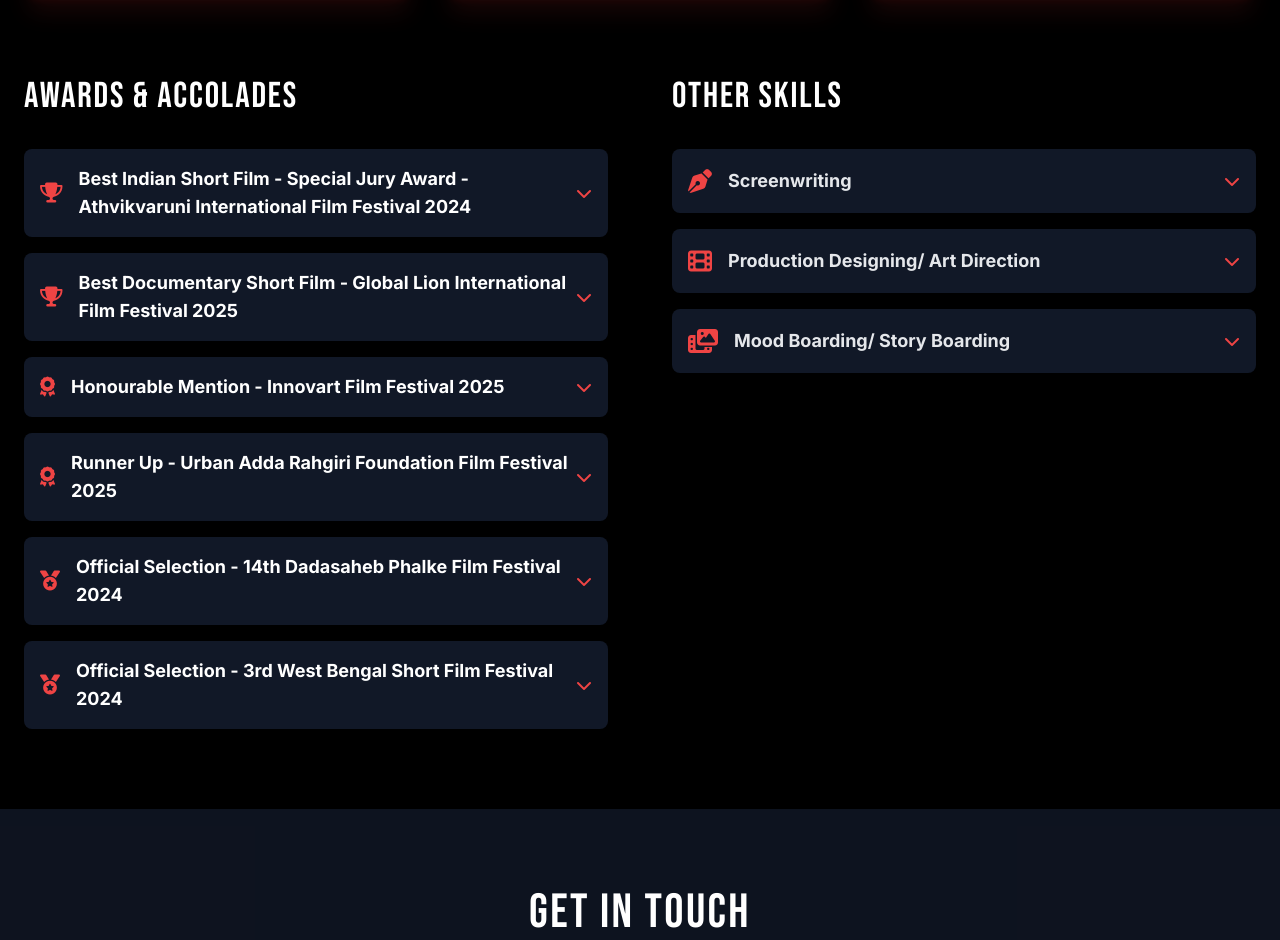
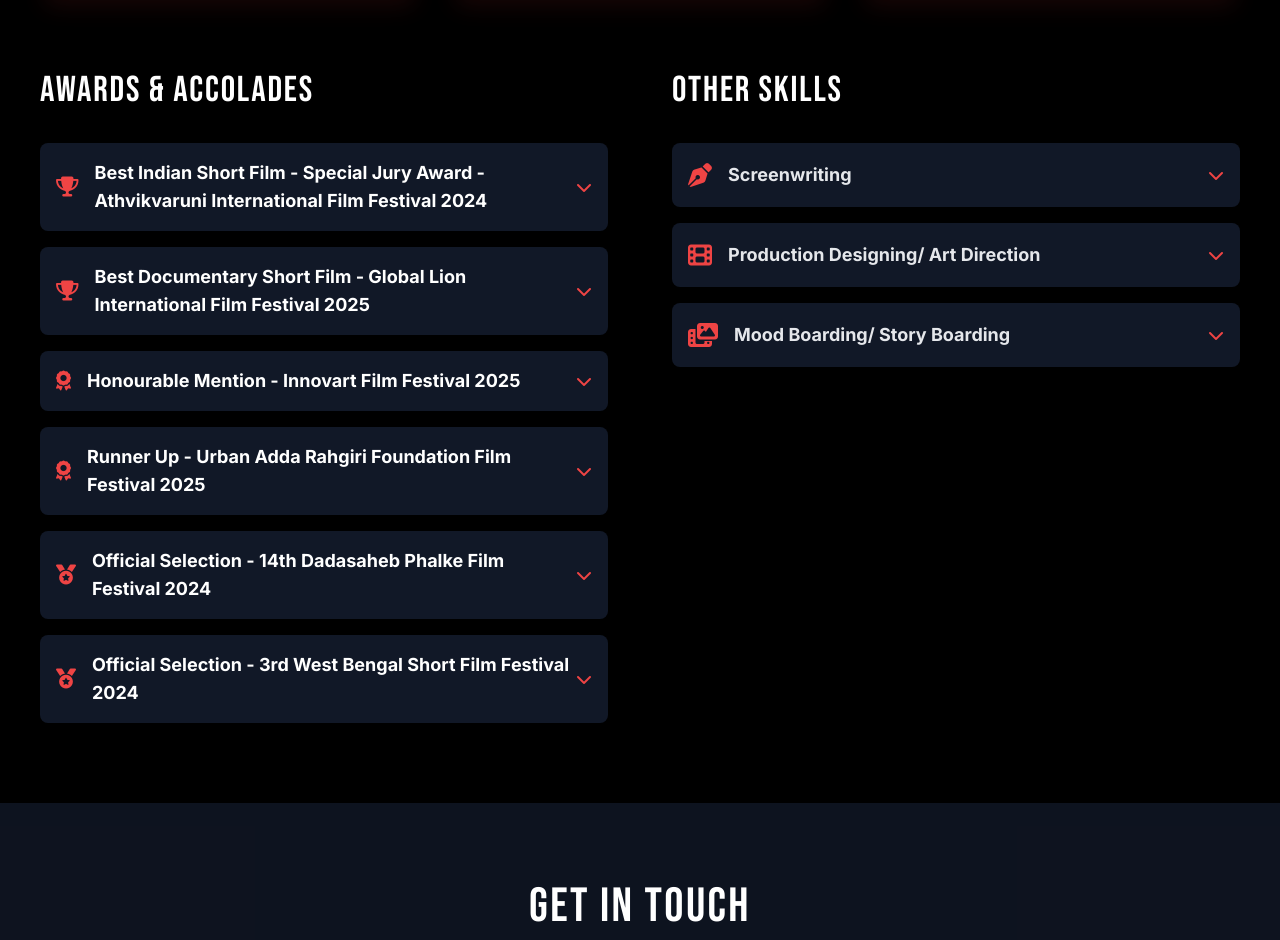
Before and after one commit to ArpitAryaFilmsLtd/AAFL, a plain HTML site: page index.html in a window 1280 px wide. Shown: the part 2731-3671 px from the top of the page. Drawn offline with nearby package versions, Linux system fonts and the light colour scheme; grey boxes are pictures that could not be loaded.

Commit message:
Update index.html

```diff
--- a/index.html
+++ b/index.html
@@ -3,7 +3,7 @@
 <head>
     <meta charset="UTF-8">
     <meta name="viewport" content="width=device-width, initial-scale=1.0">
-    <title>Aspiring Director - Portfolio</title>
+    <title>AAFL</title>
     <script src="https://cdn.tailwindcss.com"></script>
     <link href="https://fonts.googleapis.com/css2?family=Bebas+Neue&family=Inter:wght@400;500;700&display=swap" rel="stylesheet">
     <link rel="stylesheet" href="https://cdnjs.cloudflare.com/ajax/libs/font-awesome/6.4.0/css/all.min.css">
@@ -81,6 +81,15 @@
         .accordion-icon.rotate-180 {
             transform: rotate(180deg);
         }
+        /* Force line breaks on small screens for long titles */
+        .line-break-on-mobile {
+            display: block;
+        }
+        @media (min-width: 640px) {
+            .line-break-on-mobile {
+                display: inline;
+            }
+        }
     </style>
 </head>
 <body class="bg-black text-gray-200">
@@ -145,7 +154,7 @@
         <section id="portfolio" class="py-20 bg-black">
             <div class="container mx-auto px-6">
                 <h2 class="text-5xl text-center mb-12 font-display text-white">Portfolio</h2>
-                <div class="grid grid-cols-1 md:grid-cols-1 lg:grid-cols-1 gap-8 px-80 py-16">
+                <div class="grid grid-cols-1 md:grid-cols-1 lg:grid-cols-1 gap-8 px-4 md:px-80 py-16">
                     <div class="bg-gray-900 rounded-lg overflow-hidden shadow-xl shadow-red-900/20 transform hover:-translate-y-2 transition-transform duration-300">
                         <div class="video-container rounded-t-lg">
                             <iframe src="https://www.youtube.com/embed/Yo3Z1D3ElW8?si=0n_txMZNoPc_W82r" frameborder="0" allow="accelerometer; autoplay; clipboard-write; encrypted-media; gyroscope; picture-in-picture" allowfullscreen></iframe>
@@ -156,7 +165,7 @@
                         </div>
                     </div>
                 </div>
-                <div class="grid grid-cols-1 md:grid-cols-2 lg:grid-cols-3 gap-8">
+                <div class="grid grid-cols-1 md:grid-cols-2 lg:grid-cols-3 gap-8 px-4">
 
                     <div class="bg-gray-900 rounded-lg overflow-hidden shadow-xl shadow-red-900/20 transform hover:-translate-y-2 transition-transform duration-300">
                         <div class="video-container rounded-t-lg">
@@ -189,7 +198,7 @@ We visit and capture the untreated water from STPs mixing with Yamuna. We take i
                 </div>
 
                 <div class="mt-20">
-                    <div class="grid grid-cols-1 md:grid-cols-2 gap-16">
+                    <div class="grid grid-cols-1 md:grid-cols-2 gap-16 px-4">
                         <div>
                             <h3 class="text-4xl text-center md:text-left mb-8 font-display text-white">Awards & Accolades</h3>
                             <div class="space-y-4">
@@ -197,7 +206,7 @@ We visit and capture the untreated water from STPs mixing with Yamuna. We take i
                                     <button class="accordion-button w-full text-left bg-gray-900 p-4 rounded-lg flex justify-between items-center hover:bg-gray-800 transition">
                                         <div class="flex items-center">
                                             <i class="fas fa-trophy text-red-500 text-xl mr-4"></i>
-                                            <span class="font-bold text-lg text-white">Best Indian Short Film - Special Jury Award - Athvikvaruni International Film Festival 2024</span>
+                                            <span class="font-bold text-lg text-white"><span class="line-break-on-mobile">Best Indian Short Film - Special Jury Award -</span> Athvikvaruni International Film Festival 2024</span>
                                         </div>
                                         <i class="fas fa-chevron-down accordion-icon text-red-500"></i>
                                     </button>
@@ -206,8 +215,6 @@ We visit and capture the untreated water from STPs mixing with Yamuna. We take i
                                             <p class="text-gray-400">Lihaaf our short film won Best Indian Short Film - Special Jury Award - Athvikvaruni International Film Festival in 2024</p>
                                             <div class="grid grid-cols-2 sm:grid-cols-3 md:grid-cols-4 gap-2 image-gallery">
                                                 <img src="staticResources/lihaaf_aiff.jpg" alt="Award Image 1" class="rounded-md cursor-pointer hover:opacity-80 transition" onclick="openModal(['staticResources/lihaaf_aiff.jpg'], 0)">
-                                                <!--img src="https://placehold.co/150x100/111827/ef4444?text=Award+Scene+2" alt="Award Image 2" class="rounded-md cursor-pointer hover:opacity-80 transition" onclick="openModal(['https://placehold.co/800x600/111827/ef4444?text=Award+Scene+1', 'https://placehold.co/800x600/111827/ef4444?text=Award+Scene+2', 'https://placehold.co/800x600/111827/ef4444?text=Award+Scene+3'], 1)">
-                                                <img src="https://placehold.co/150x100/111827/ef4444?text=Award+Scene+3" alt="Award Image 3" class="rounded-md cursor-pointer hover:opacity-80 transition" onclick="openModal(['https://placehold.co/800x600/111827/ef4444?text=Award+Scene+1', 'https://placehold.co/800x600/111827/ef4444?text=Award+Scene+2', 'https://placehold.co/800x600/111827/ef4444?text=Award+Scene+3'], 2)"-->
                                                 </div>
                                         </div>
                                     </div>
@@ -216,7 +223,7 @@ We visit and capture the untreated water from STPs mixing with Yamuna. We take i
                                     <button class="accordion-button w-full text-left bg-gray-900 p-4 rounded-lg flex justify-between items-center hover:bg-gray-800 transition">
                                         <div class="flex items-center">
                                             <i class="fas fa-trophy text-red-500 text-xl mr-4"></i>
-                                            <span class="font-bold text-lg text-white">Best Documentary Short Film - Global Lion International Film Festival 2025</span>
+                                            <span class="font-bold text-lg text-white"><span class="line-break-on-mobile">Best Documentary Short Film -</span> Global Lion International Film Festival 2025</span>
                                         </div>
                                         <i class="fas fa-chevron-down accordion-icon text-red-500"></i>
                                     </button>
@@ -225,7 +232,6 @@ We visit and capture the untreated water from STPs mixing with Yamuna. We take i
                                             <p class="text-gray-400">Award for Documentary - Yamuna's Sewage Treatment Plant</p>
                                             <div class="grid grid-cols-2 sm:grid-cols-3 md:grid-cols-4 gap-2 image-gallery">
                                                 <img src="staticResources/yamuna_gliff.jpg" alt="Documentary Image 1" class="rounded-md cursor-pointer hover:opacity-80 transition" onclick="openModal(['staticResources/yamuna_gliff.jpg'], 0)">
-                                                <!--img src="https://placehold.co/150x100/111827/ef4444?text=Documentary+2" alt="Documentary Image 2" class="rounded-md cursor-pointer hover:opacity-80 transition" onclick="openModal(['https://placehold.co/800x600/111827/ef4444?text=Documentary+1', 'https://placehold.co/800x600/111827/ef4444?text=Documentary+2'], 1)"-->
                                                 </div>
                                         </div>
                                     </div>
@@ -234,7 +240,7 @@ We visit and capture the untreated water from STPs mixing with Yamuna. We take i
                                     <button class="accordion-button w-full text-left bg-gray-900 p-4 rounded-lg flex justify-between items-center hover:bg-gray-800 transition">
                                         <div class="flex items-center">
                                             <i class="fas fa-award text-red-500 text-xl mr-4"></i>
-                                            <span class="font-bold text-lg text-white">Honourable Mention - Innovart Film Festival 2025</span>
+                                            <span class="font-bold text-lg text-white"><span class="line-break-on-mobile">Honourable Mention -</span> Innovart Film Festival 2025</span>
                                         </div>
                                         <i class="fas fa-chevron-down accordion-icon text-red-500"></i>
                                     </button>
@@ -251,7 +257,7 @@ We visit and capture the untreated water from STPs mixing with Yamuna. We take i
                                     <button class="accordion-button w-full text-left bg-gray-900 p-4 rounded-lg flex justify-between items-center hover:bg-gray-800 transition">
                                         <div class="flex items-center">
                                             <i class="fas fa-award text-red-500 text-xl mr-4"></i>
-                                            <span class="font-bold text-lg text-white">Runner Up - Urban Adda Rahgiri Foundation Film Festival 2025</span>
+                                            <span class="font-bold text-lg text-white"><span class="line-break-on-mobile">Runner Up -</span> Urban Adda Rahgiri Foundation Film Festival 2025</span>
                                         </div>
                                         <i class="fas fa-chevron-down accordion-icon text-red-500"></i>
                                     </button>
@@ -260,7 +266,6 @@ We visit and capture the untreated water from STPs mixing with Yamuna. We take i
                                             <p class="text-gray-400">Our Documentary - Yamuna's Sewage Treatment Plant reached the Runner Up Level</p>
                                             <div class="grid grid-cols-2 sm:grid-cols-3 md:grid-cols-4 gap-2 image-gallery">
                                                 <img src="staticResources/yamuna_p1.jpg" alt="Runner Up Image 1" class="rounded-md cursor-pointer hover:opacity-80 transition" onclick="openModal(['staticResources/yamuna_p1.jpg'], 0)">
-                                                <!--img src="https://placehold.co/150x100/111827/ef4444?text=Runner+Up+2" alt="Runner Up Image 2" class="rounded-md cursor-pointer hover:opacity-80 transition" onclick="openModal(['https://placehold.co/800x600/111827/ef4444?text=Runner+Up+1', 'https://placehold.co/800x600/111827/ef4444?text=Runner+Up+2'], 1)"-->
                                                 </div>
                                         </div>
                                     </div>
@@ -269,7 +274,7 @@ We visit and capture the untreated water from STPs mixing with Yamuna. We take i
                                     <button class="accordion-button w-full text-left bg-gray-900 p-4 rounded-lg flex justify-between items-center hover:bg-gray-800 transition">
                                         <div class="flex items-center">
                                             <i class="fas fa-medal text-red-500 text-xl mr-4"></i>
-                                            <span class="font-bold text-lg text-white">Official Selection - 14th Dadasaheb Phalke Film Festival 2024</span>
+                                            <span class="font-bold text-lg text-white"><span class="line-break-on-mobile">Official Selection -</span> 14th Dadasaheb Phalke Film Festival 2024</span>
                                         </div>
                                         <i class="fas fa-chevron-down accordion-icon text-red-500"></i>
                                     </button>
@@ -288,7 +293,7 @@ We visit and capture the untreated water from STPs mixing with Yamuna. We take i
                                     <button class="accordion-button w-full text-left bg-gray-900 p-4 rounded-lg flex justify-between items-center hover:bg-gray-800 transition">
                                         <div class="flex items-center">
                                             <i class="fas fa-medal text-red-500 text-xl mr-4"></i>
-                                            <span class="font-bold text-lg text-white">Official Selection - 3rd West Bengal Short Film Festival 2024</span>
+                                            <span class="font-bold text-lg text-white"><span class="line-break-on-mobile">Official Selection -</span> 3rd West Bengal Short Film Festival 2024</span>
                                         </div>
                                         <i class="fas fa-chevron-down accordion-icon text-red-500"></i>
                                     </button>
@@ -319,7 +324,6 @@ We visit and capture the untreated water from STPs mixing with Yamuna. We take i
                                             <p class="text-gray-400">Proficient in crafting compelling narratives, developing characters, and structuring scripts for feature films, shorts, and series.</p>
                                             <div class="grid grid-cols-2 sm:grid-cols-3 md:grid-cols-4 gap-2 image-gallery">
                                                 <img src="staticResources/swa_card.png" alt="Screenwriting Image 1" class="rounded-md cursor-pointer hover:opacity-80 transition" onclick="openModal(['staticResources/swa_card.png'], 0)">
-                                                <!--img src="https://placehold.co/150x100/111827/ef4444?text=Screenwriting+2" alt="Screenwriting Image 2" class="rounded-md cursor-pointer hover:opacity-80 transition" onclick="openModal(['https://placehold.co/800x600/111827/ef4444?text=Screenwriting+1', 'https://placehold.co/800x600/111827/ef4444?text=Screenwriting+2'], 1)"-->
                                                 </div>
                                         </div>
                                     </div>
@@ -391,6 +395,7 @@ We visit and capture the untreated water from STPs mixing with Yamuna. We take i
                     <a href="mailto:aryaarpit2000@gmail.com" class="inline-block bg-red-600 text-white font-bold py-3 px-8 rounded-full hover:bg-red-700 transition-colors duration-300 transform hover:scale-105 text-lg">
                         <i class="fas fa-envelope mr-2"></i> Email Me
                     </a>
+                    <p class="text-gray-400 mt-4 text-sm">Alternatively, you can email me at <a href="mailto:aryaarpit2000@gmail.com" class="text-red-400 hover:underline">aryaarpit2000@gmail.com</a>.</p>
 
                     <div class="mt-12 mb-16 flex justify-center space-x-6">
                         <a href="https://www.youtube.com/@arpitarya07" class="text-gray-400 hover:text-red-500 transition-colors duration-300 text-3xl transform hover:scale-110"><i class="fab fa-youtube"></i></a>
```
Lines whose indentation alone changed are shown as unchanged.
